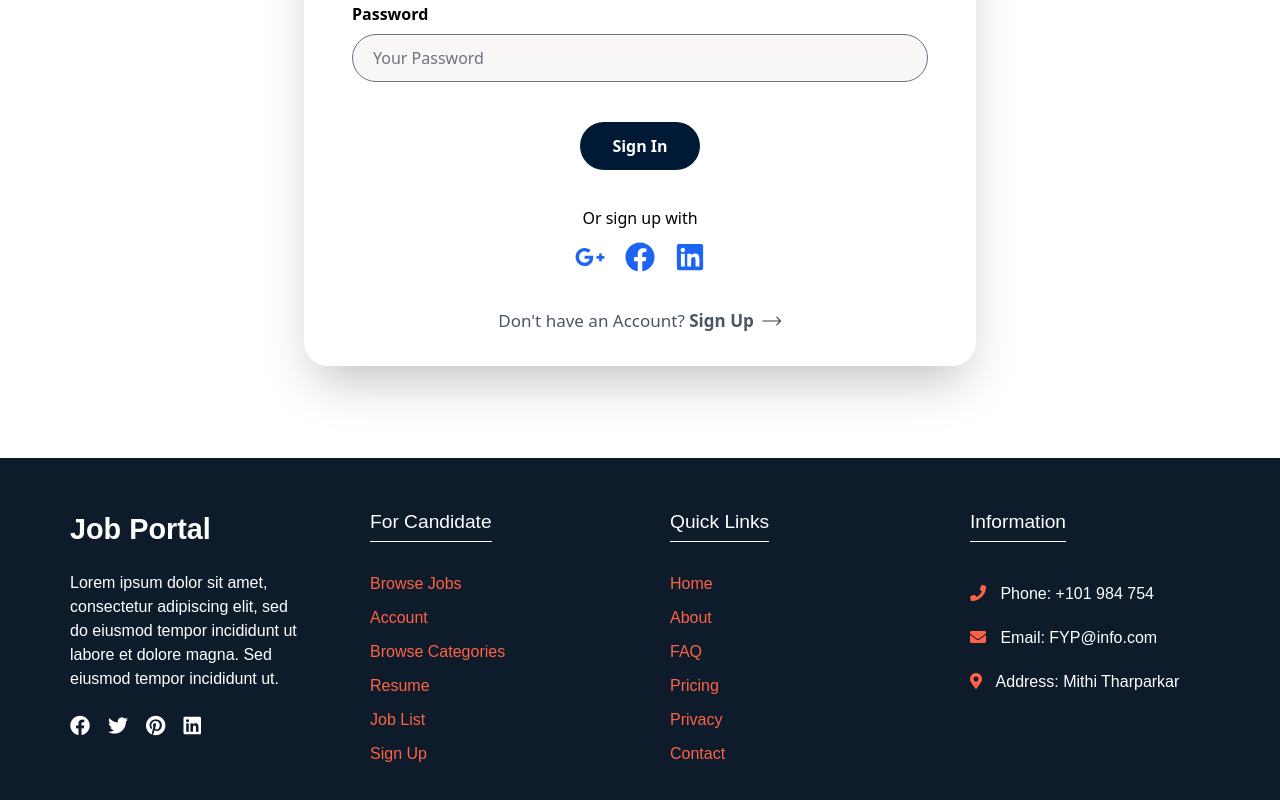
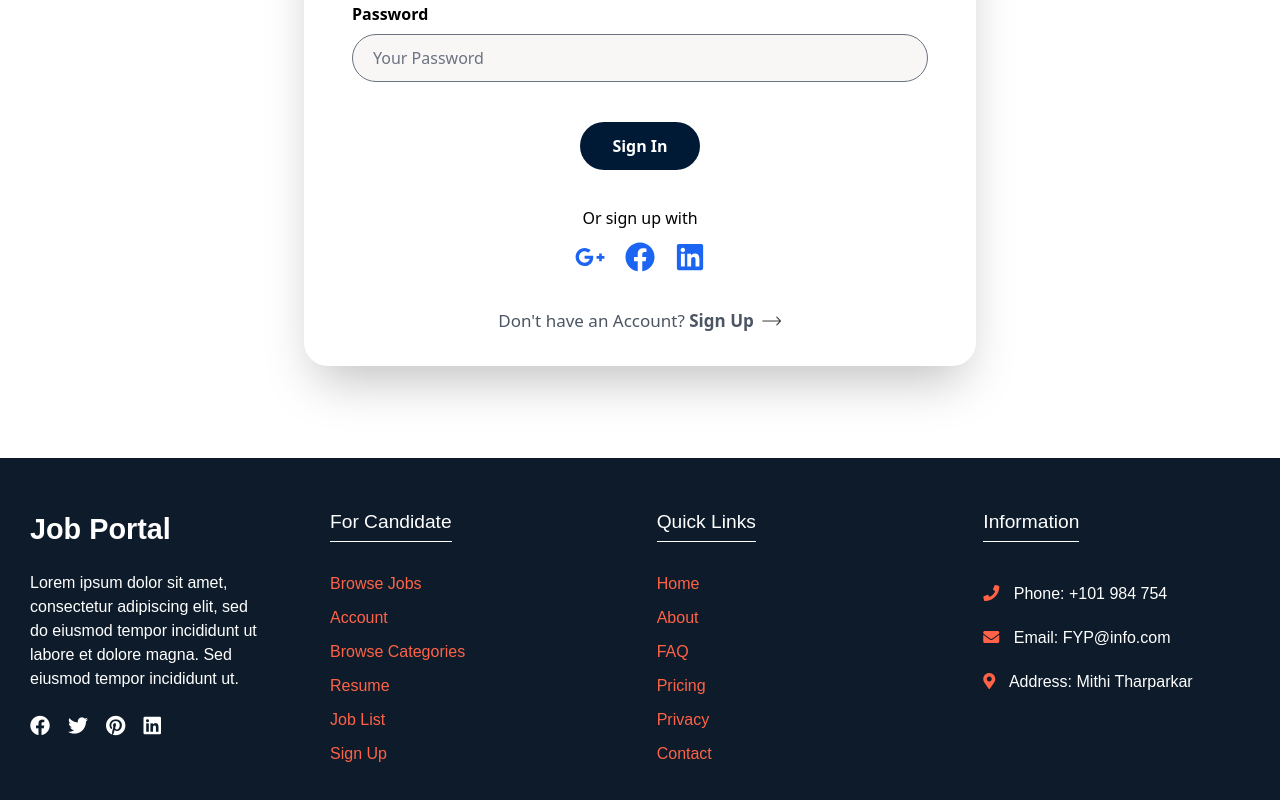
Before and after one commit to piyushkhatri968/FYP-Project, a React (Vite) app in the folder Frontend/: page /signin in a window 1280 px wide. Shown: the part 782-1582 px from the top of the page. Built offline with nearby package versions, Linux system fonts and the light colour scheme.

Commit message:
changed footer path

```diff
--- a/Frontend/src/App.jsx
+++ b/Frontend/src/App.jsx
@@ -5,7 +5,7 @@ import SignIn from "./Pages/SignIn";
 import PrivateRoute from "./Components/PrivateRoute";
 import SignUp from "./Pages/SignUp";
 import ScrollToTop from "./Components/ScrollToTop";
-import Footer from "./Footer";
+import Footer from "./Components/Footer/Footer";
 import Navbar from "./Components/Navbar";
 const App = () => {
   return (
@@ -20,9 +20,8 @@ const App = () => {
           <Route path="/signup" element={<SignUp />} />
           <Route path="/signin" element={<SignIn />} />
         </Routes>
-        <Footer/>
+        <Footer />
       </BrowserRouter>
-
     </div>
   );
 };
--- /dev/null
+++ b/Frontend/src/Components/Footer/Footer.css
@@ -0,0 +1,84 @@
+.footer {
+  background-color: #0d1b2a;
+  color: #ffffff;
+  padding: 50px 0;
+  font-family: Arial, sans-serif;
+}
+
+.container {
+  max-width: 1200px;
+  margin: 0 auto;
+  display: flex;
+  justify-content: space-between;
+  flex-wrap: wrap;
+}
+
+.footer-content {
+  display: flex;
+  justify-content: space-between;
+  width: 100%;
+}
+
+.footer-section {
+  flex: 1;
+  padding: 0 30px;
+}
+
+.footer-section h3 {
+  color: #ffffff;
+  margin-bottom: 20px;
+  font-size: 1.2em;
+  border-bottom: 1px solid white;
+  display: inline-block;
+  padding-bottom: 5px;
+}
+
+.footer-section ul {
+  list-style: none;
+  padding: 0;
+}
+
+.footer-section ul li {
+  margin: 10px 0;
+}
+
+.footer-section ul li a {
+  color: #ff6347;
+  text-decoration: none;
+  transition: color 0.3s;
+}
+
+.footer-section ul li a:hover {
+  color: #ffffff;
+}
+
+.logo-description {
+  max-width: 300px;
+}
+
+.logo {
+  font-size: 1.8em;
+  font-weight: bold;
+}
+
+.social-icons a {
+  color: #ffffff;
+  font-size: 20px;
+  margin-right: 18px;
+  transition: color 0.3s;
+}
+
+.social-icons a:hover {
+  color: #ff6347;
+}
+
+.footer-section p i {
+  color: #ff6347;
+  margin-right: 10px;
+}
+
+.footer-section p {
+  margin: 20px 0;
+  color: #ffffff;
+  font-size: 1rem;
+}
--- /dev/null
+++ b/Frontend/src/Components/Footer/Footer.jsx
@@ -0,0 +1,99 @@
+import React from "react";
+import { Link } from "react-router-dom";
+import "./Footer.css";
+function Footer() {
+  return (
+    <footer className="footer">
+      <div className="container">
+        <div className="footer-content">
+          {/* Logo and Description */}
+          <div className="footer-section logo-description">
+            <h2 className="logo">Job Portal</h2>
+            <p>
+              Lorem ipsum dolor sit amet, consectetur adipiscing elit, sed do
+              eiusmod tempor incididunt ut labore et dolore magna. Sed eiusmod
+              tempor incididunt ut.
+            </p>
+            <div className="social-icons">
+              <Link to="#">
+                <i className="fab fa-facebook" />
+              </Link>
+              <a to="#">
+                <i className="fab fa-twitter" />
+              </a>
+              <a to="#">
+                <i className="fab fa-pinterest" />
+              </a>
+              <a to="#">
+                <i className="fab fa-linkedin" />
+              </a>
+            </div>
+          </div>
+          {/* For Candidate Links */}
+          <div className="footer-section">
+            <h3>For Candidate</h3>
+            <ul>
+              <li>
+                <a to="#">Browse Jobs</a>
+              </li>
+              <li>
+                <a to="#">Account</a>
+              </li>
+              <li>
+                <a to="#">Browse Categories</a>
+              </li>
+              <li>
+                <a to="#">Resume</a>
+              </li>
+              <li>
+                <a to="#">Job List</a>
+              </li>
+              <li>
+                <a to="#">Sign Up</a>
+              </li>
+            </ul>
+          </div>
+          {/* Quick Links */}
+          <div className="footer-section">
+            <h3>Quick Links</h3>
+            <ul>
+              <li>
+                <a to="#">Home</a>
+              </li>
+              <li>
+                <a to="#">About</a>
+              </li>
+              <li>
+                <a to="#">FAQ</a>
+              </li>
+              <li>
+                <a to="#">Pricing</a>
+              </li>
+              <li>
+                <a to="#">Privacy</a>
+              </li>
+              <li>
+                <a to="#">Contact</a>
+              </li>
+            </ul>
+          </div>
+          {/* Information */}
+          <div className="footer-section">
+            <h3>Information</h3>
+            <p>
+              <i className="fas fa-phone" /> Phone: +101 984 754
+            </p>
+            <p>
+              <i className="fas fa-envelope" /> Email: FYP@info.com
+            </p>
+            <p>
+              <i className="fas fa-map-marker-alt" /> Address: Mithi Tharparkar
+            </p>
+          </div>
+        </div>
+      </div>
+    </footer>
+  );
+}
+
+export default Footer;
--- a/Frontend/src/Footer.jsx
+++ /dev/null
@@ -1,58 +0,0 @@
-import React from "react";
-
-function Footer() {
-  return (
-    <footer className="footer">
-  <div className="container">
-    <div className="footer-content">
-      {/* Logo and Description */}
-      <div className="footer-section logo-description">
-        <h2 className="logo">Job Portal</h2>
-        <p>Lorem ipsum dolor sit amet, consectetur adipiscing elit, sed do eiusmod tempor incididunt ut labore et dolore magna. Sed eiusmod tempor incididunt ut.</p>
-        <div className="social-icons">
-          <a href="#"><i className="fab fa-facebook" /></a>
-          <a href="#"><i className="fab fa-twitter" /></a>
-          <a href="#"><i className="fab fa-pinterest" /></a>
-          <a href="#"><i className="fab fa-linkedin" /></a>
-        </div>
-      </div>
-      {/* For Candidate Links */}
-      <div className="footer-section">
-        <h3>For Candidate</h3>
-        <ul>
-          <li><a href="#">Browse Jobs</a></li>
-          <li><a href="#">Account</a></li>
-          <li><a href="#">Browse Categories</a></li>
-          <li><a href="#">Resume</a></li>
-          <li><a href="#">Job List</a></li>
-          <li><a href="#">Sign Up</a></li>
-        </ul>
-      </div>
-      {/* Quick Links */}
-      <div className="footer-section">
-        <h3>Quick Links</h3>
-        <ul>
-          <li><a href="#">Home</a></li>
-          <li><a href="#">About</a></li>
-          <li><a href="#">FAQ</a></li>
-          <li><a href="#">Pricing</a></li>
-          <li><a href="#">Privacy</a></li>
-          <li><a href="#">Contact</a></li>
-        </ul>
-      </div>
-      {/* Information */}
-      <div className="footer-section">
-        <h3>Information</h3>
-        <p><i className="fas fa-phone" /> Phone: +101 984 754</p>
-        <p><i className="fas fa-envelope" /> Email: FYP@info.com</p>
-        <p><i className="fas fa-map-marker-alt" /> Address: Mithi Tharparkar</p>
-      </div>
-    </div>
-  </div>
-</footer>
-
-
-  );
-}
-
-export default Footer;
--- a/Frontend/src/index.css
+++ b/Frontend/src/index.css
@@ -15,88 +15,3 @@
 
 /* Footer Css */
 /* Footer Style */
-.footer {
-  background-color: #0d1b2a;
-  color: #ffffff;
-  padding: 50px 0;
-  font-family: Arial, sans-serif;
-}
-
-.container {
-  max-width: 1200px;
-  margin: 0 auto;
-  display: flex;
-  justify-content: space-between;
-  flex-wrap: wrap;
-}
-
-.footer-content {
-  display: flex;
-  justify-content: space-between;
-  width: 100%;
-}
-
-.footer-section {
-  flex: 1;
-  padding: 0 30px;
-}
-
-.footer-section h3 {
-  color: #ffffff;
-  margin-bottom: 20px;
-  font-size: 1.2em;
-  border-bottom: 1px solid white;
-  display: inline-block;
-  padding-bottom: 5px;
-}
-
-.footer-section ul {
-  list-style: none;
-  padding: 0;
-}
-
-.footer-section ul li {
-  margin: 10px 0;
-}
-
-.footer-section ul li a {
-  color: #ff6347;
-  text-decoration: none;
-  transition: color 0.3s;
-}
-
-.footer-section ul li a:hover {
-  color: #ffffff;
-}
-
-.logo-description {
-  max-width: 300px;
-}
-
-.logo {
-  font-size: 1.8em;
-  font-weight: bold;
-}
-
-.social-icons a {
-  color: #ffffff;
-  font-size: 20px;
-  margin-right: 18px;
-
-  transition: color 0.3s;
-}
-
-.social-icons a:hover {
-  color: #ff6347;
-}
-
-.footer-section p i {
-  color: #ff6347;
-  margin-right: 10px;
-}
-
-.footer-section p {
-  margin: 20px 0;
-  color: #ffffff;
-  font-size: 1rem;
-}
```
